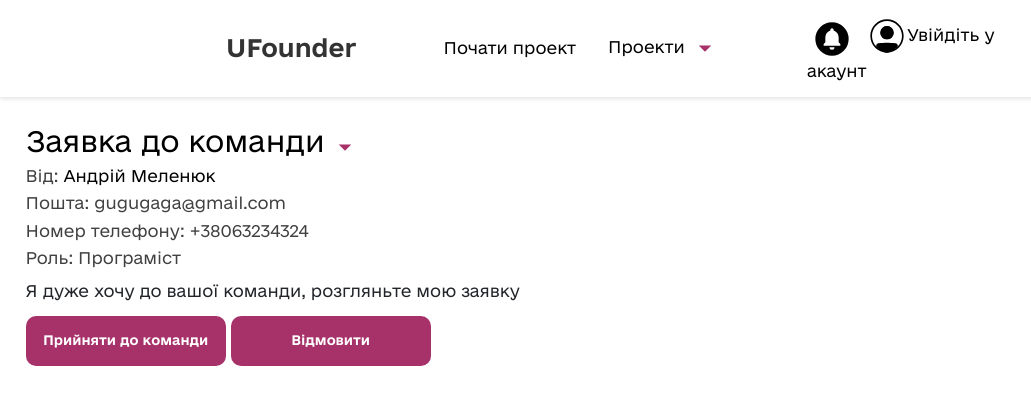
After one commit to maxtkach/ustarter, a Flask app: template templates/notifications.html in a window 1280 px wide, after a click on "Заявка до команди". The commit adds this page. Shown: the top 405 px of the page, without its empty margins (0-1031 px from the left). Run offline with Flask 2, Linux system fonts and the light colour scheme; the template is opened without the code that fills it, so the values that code supplies are empty.

Commit message:
new page w notifications

```diff
--- a/templates/base.html
+++ b/templates/base.html
@@ -5,7 +5,7 @@
   <meta charset="UTF-8">
   <meta http-equiv="X-UA-Compatible" content="IE=edge">
   <meta name="viewport" content="width=device-width, initial-scale=1.0">
-  <title>UStarter</title>
+  <title>UFounder</title>
   <link rel="stylesheet" href="../static/css/bootstrap.min.css">
   <link rel="stylesheet" href="../static/scss/styles.css">
 
@@ -19,7 +19,7 @@
 
 
   <header class="header">
-    <div class="header__logo"><a href="{{ url_for('main.MainPage') }}">UStarter</a></div>
+    <div class="header__logo"><a href="{{ url_for('main.MainPage') }}">UFounder</a></div>
     <nav class="header__nav">
       <ul class="header__menu menu">
         <li class="menu__item"><a href="{{ url_for('project.CreateProject') }}" class="menu__link">Почати проект</a></li>
@@ -57,7 +57,10 @@
       </ul>
     </nav>
 
-    <div class="header__profile profile"><a href="{{ url_for('user.SignupPage') if not session['id'] else url_for('user.Profile') }}" class="profile__link"><svg xmlns="http://www.w3.org/2000/svg"
+    <div class="header__profile profile">
+
+     <a href="{{ url_for('user.ShowNotifications')}}" class="profile__link"><svg xmlns="http://www.w3.org/2000/svg" width="45" height="45" class="notification" viewBox="0 0 24 24"><path fill="currentColor" d="M12 2a10 10 0 0 1 10 10a10 10 0 0 1-10 10A10 10 0 0 1 2 12A10 10 0 0 1 12 2m5 14v-1l-1-1v-2.61c0-1.09-.27-2.05-.79-2.86C14.7 7.72 13.96 7.21 13 7v-.5a1 1 0 0 0-1-1a1 1 0 0 0-1 1V7c-.96.21-1.7.72-2.21 1.53c-.52.81-.79 1.77-.79 2.86V14l-1 1v1h10m-3.5 1h-3a1.5 1.5 0 0 0 1.5 1.5a1.5 1.5 0 0 0 1.5-1.5Z"/></svg></a>
+      <a href="{{ url_for('user.SignupPage') if not session['id'] else url_for('user.Profile') }}" class="profile__link"><svg xmlns="http://www.w3.org/2000/svg"
           width="48" height="48" viewBox="0 0 48 48">
           <g fill="currentColor">
             <path fill-rule="evenodd"
@@ -72,7 +75,7 @@
             <path fill-rule="evenodd" d="M24 26a6 6 0 1 0 0-12a6 6 0 0 0 0 12Zm0 2a8 8 0 1 0 0-16a8 8 0 0 0 0 16Z"
               clip-rule="evenodd" />
           </g>
-          <span>{{ session["email"] if session["email"] else "Unknown" }}</span>
+          <span>{{ session["email"] if session["email"] else "Увійдіть у акаунт" }}</span>
         </svg></a></div>
   </header>
   {% for message in get_flashed_messages() %}
--- /dev/null
+++ b/templates/notifications.html
@@ -0,0 +1,33 @@
+{% extends 'base.html' %}
+
+{% block head %}
+<link rel="stylesheet" href="../static/scss/notifications.css">
+{% endblock %}
+
+{% block content %}
+
+<div class="notification">
+    <a class="btn notification__title" data-bs-toggle="collapse" href="#collapseExample" role="button"
+        aria-expanded="false" aria-controls="collapseExample">
+        <h3 class="notification__title__element">Заявка до команди</h3> <svg xmlns="http://www.w3.org/2000/svg"
+            class="notification__title__element" width="30" height="30" viewBox="0 0 24 24">
+            <path fill="#a73169" d="m12 15l-5-5h10l-5 5Z" /></svg>
+
+    </a>
+    <div class="collapse" id="collapseExample">
+        <h6 class="notification__author">Від: <a href="#"> Андрій Меленюк</a> </h6>
+        <h6 class="notification__author">Пошта: gugugaga@gmail.com</h6>
+        <h6 class="notification__author">Номер телефону: +38063234324</h6>
+        <h6 class="notification__author">Роль: Програміст </h6>
+        <p class="notification__body">Я дуже хочу до вашої команди, розгляньте мою заявку</p>
+        <button class="notification__accept">Прийняти до команди</button>
+        <button class="notification__accept">Відмовити</button>
+    </div>
+</div>
+
+<script src="https://cdn.jsdelivr.net/npm/bootstrap@5.2.3/dist/js/bootstrap.bundle.min.js"
+    integrity="sha384-kenU1KFdBIe4zVF0s0G1M5b4hcpxyD9F7jL+jjXkk+Q2h455rYXK/7HAuoJl+0I4" crossorigin="anonymous">
+</script>
+
+<script src="static/js/main.js"></script>
+{% endblock %}
```
